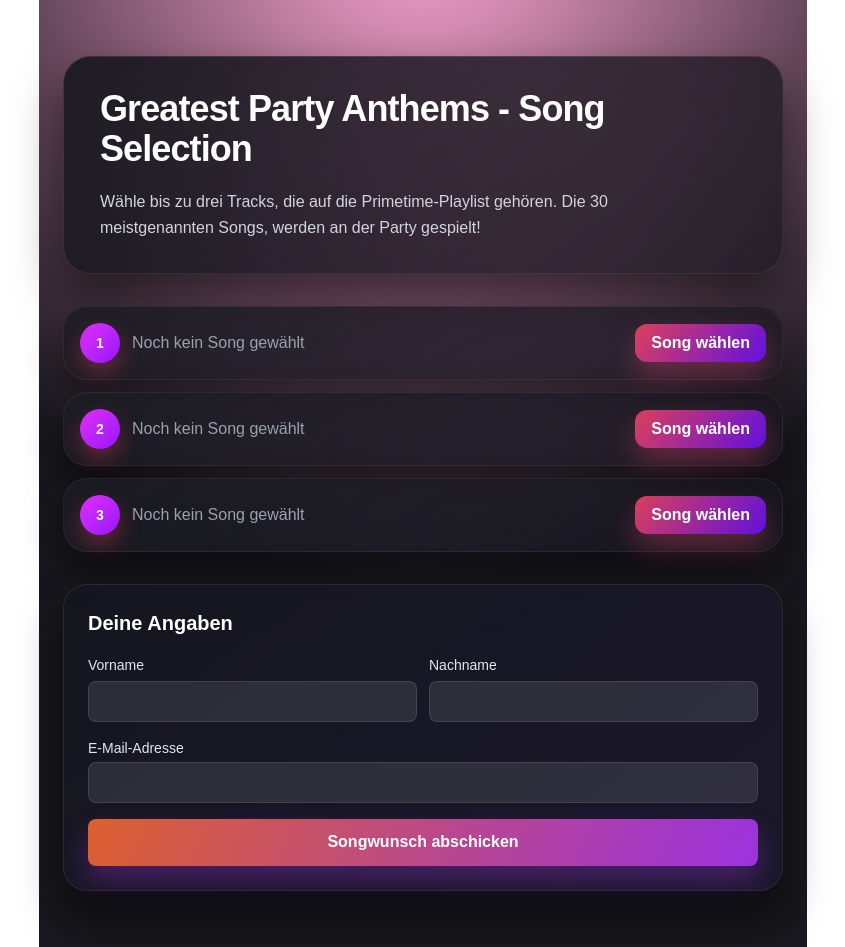
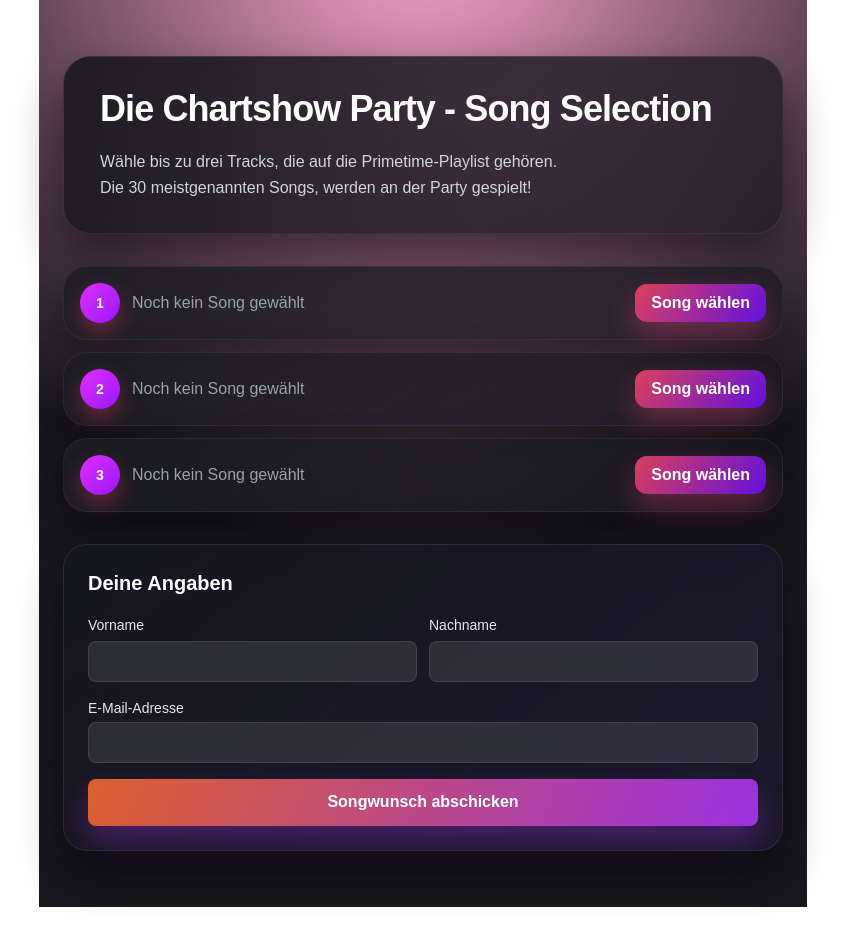
Before and after one commit to tecnovel/anthem-songwish, a Next.js app: page / in a window 1280 px wide. Shown: the whole page, without its empty margins (217-1062 px from the left). After the commit the page ends 907 px from the top, so only its background shows below. Built offline with nearby package versions, Linux system fonts and the light colour scheme; no server answers.

Commit message:
change name of party

```diff
--- a/src/pages/index.tsx
+++ b/src/pages/index.tsx
@@ -219,10 +219,11 @@ const HomePage: NextPage = () => {
           }}
         >
           <h1 className="text-3xl font-bold tracking-tight text-white sm:text-4xl">
-            Greatest Party Anthems - Song Selection
+            Die Chartshow Party - Song Selection
           </h1>
           <p className="mt-5 max-w-xl text-sm leading-relaxed text-gray-300 sm:text-base">
             Wähle bis zu drei Tracks, die auf die Primetime-Playlist gehören.
+            <br />
             Die 30 meistgenannten Songs, werden an der Party gespielt!
           </p>
         </section>
```
